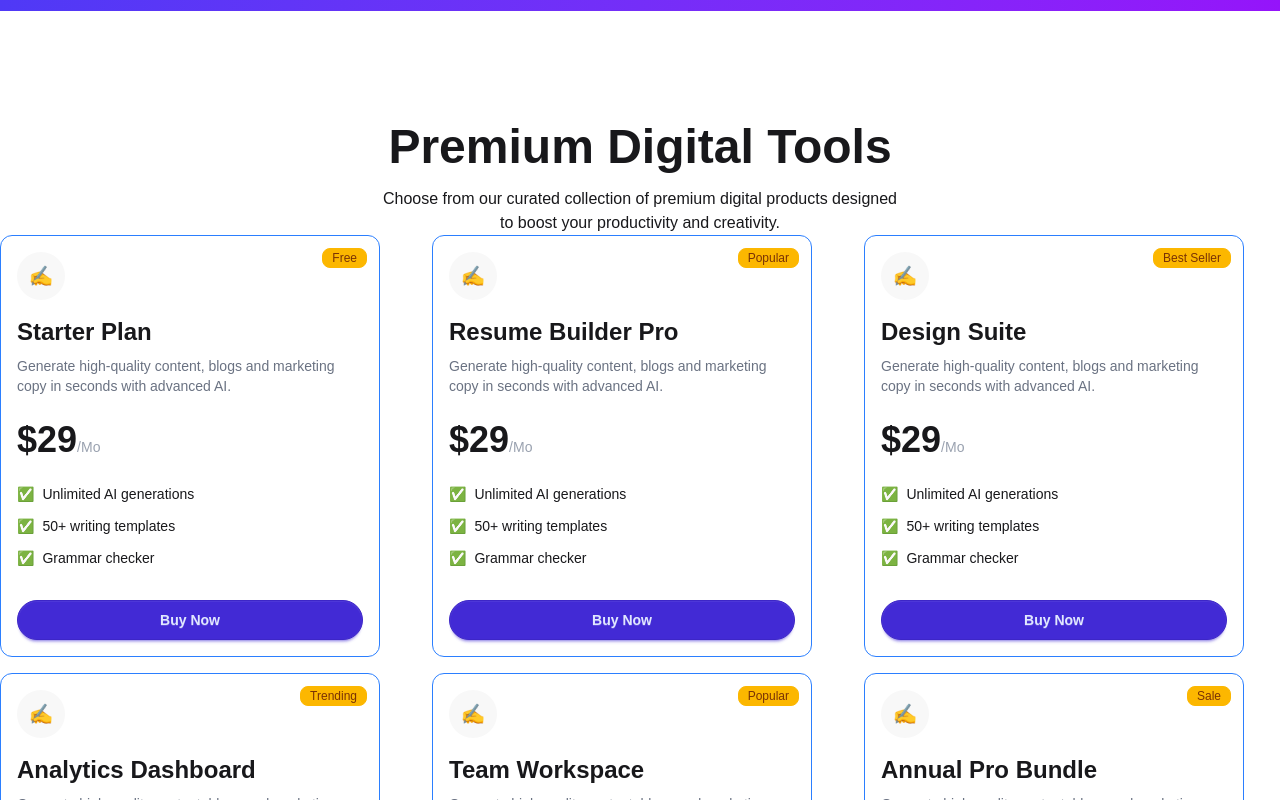
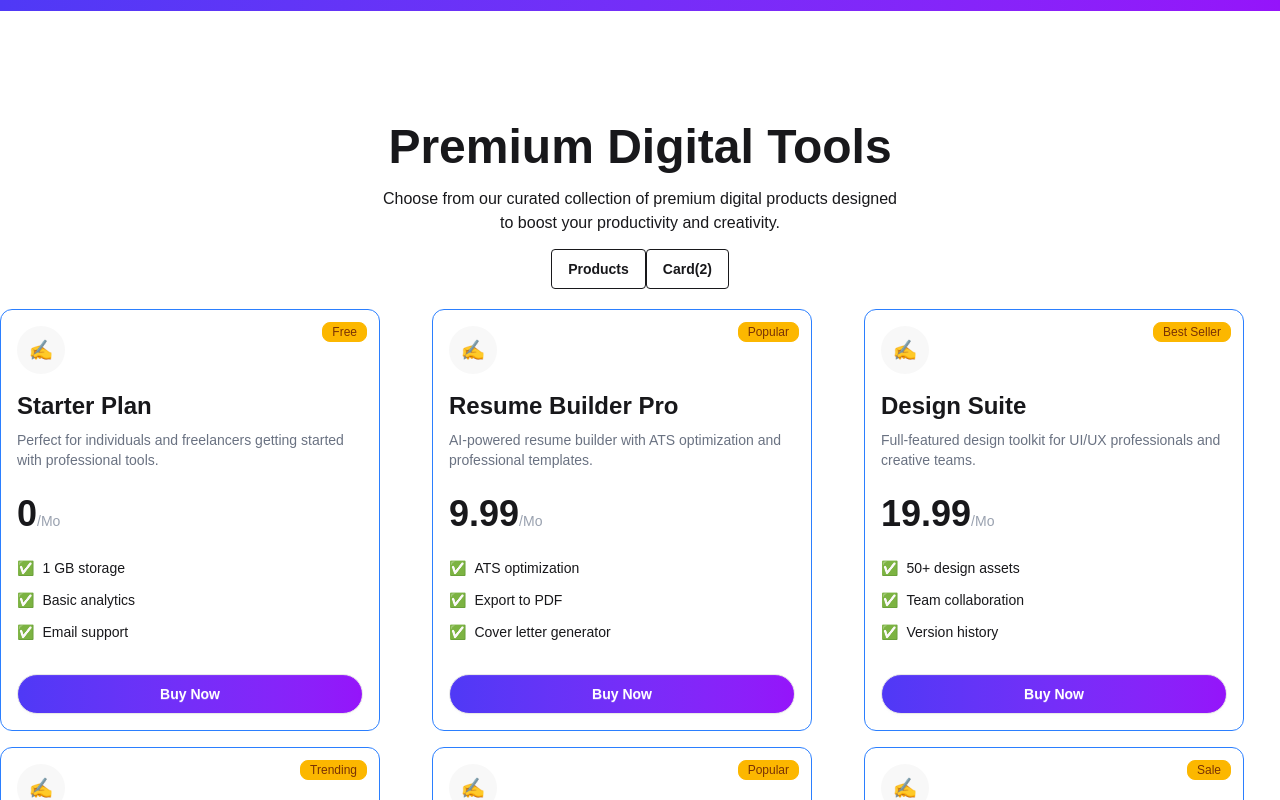
Before and after one commit to shantodey/digitools, a React (Vite) app: page / in a window 1280 px wide. Shown: the part 1060-1860 px from the top of the page. Built offline with nearby package versions, Linux system fonts and the light colour scheme.

Commit message:
Refactor product components and implement shopping cart functionality

```diff
--- a/src/App.jsx
+++ b/src/App.jsx
@@ -3,7 +3,7 @@ import Navbar from "./Component/Navbar/Navbar"
 import Hero from "./Component/Hero/Hero"
 import Counter from "./Component/Counter/Counter"
 import PDtools from "./Component/PremiumDigitalTools/PDtools"
-import { Suspense } from "react"
+import { Suspense, useState } from "react"
 
 const getProdects = async () => {
   const res = await fetch("/public/data.json");
@@ -11,15 +11,17 @@ const getProdects = async () => {
 }
 const getProductsData=getProdects()
 
+
 console.log(getProductsData);
 function App() {
+  const [cats, setCats]=useState([])
   return (
     <>
-      <Navbar/>
+      <Navbar cats={cats}/>
       <Hero/>
       <Counter/>
       <Suspense fallback={<span className="loading loading-dots loading-xl"></span>}>
-        <PDtools getProductsData ={getProductsData}/>
+        <PDtools getProductsData ={getProductsData} cats={cats} setCats={setCats}/>
       </Suspense>
 
       <ToastContainer />
--- a/src/Component/Navbar/Navbar.jsx
+++ b/src/Component/Navbar/Navbar.jsx
@@ -1,6 +1,6 @@
 import React from 'react';
 
-const Navbar = () => {
+const Navbar = ({cats}) => {
     return (
         <>
             <div className="container mx-auto">
@@ -32,8 +32,10 @@ const Navbar = () => {
                         </ul>
                     </div>
                     <div className="navbar-end">
+                        <p>shoping card</p>
+                        <span className='text-3xl mx-14' >{cats.length}</span>
                         <p>login</p>
-                        <button className="btn bg-gradient-to-r from-[#4F39F6] to-[#9514FA] text-white">Get Started</button>
+                        <button className="btn bg-linear-to-r from-[#4F39F6] to-[#9514FA] text-white">Get Started</button>
                     </div>
                 </div>
             </div>
--- a/src/Component/PremiumDigitalTools/PDtools.jsx
+++ b/src/Component/PremiumDigitalTools/PDtools.jsx
@@ -1,7 +1,9 @@
-import React from 'react';
-import Cards from '../Cards/Cards';
+import React, { useState } from 'react';
+import ProdectCards from './ProdectCards/ProdectCards'
+import ShoppingCard from './ShoppingCard/ShoppingCard';
 
-const PDtools = ({getProductsData }) => {
+const PDtools = ({getProductsData,cats,setCats }) => {
+    const [selectButton,selectedButton]=useState('Products')
     return (
         <div className='py-28'>
             <div className="container mx-auto">
@@ -9,9 +11,15 @@ const PDtools = ({getProductsData }) => {
                     <h1 className='text-5xl font-bold'>Premium Digital Tools</h1>
                     <p className='pt-4'>Choose from our curated collection of premium digital products designed <br />to boost your productivity and creativity.</p>
                 </div>
-
-
-                <Cards getProductsData ={getProductsData}/>
+                <div className="togolebutton pt-3.5 pb-5 text-center">
+                    <button onClick={()=>selectedButton("Products")}  class="btn btn-outline">Products</button>
+                    <button onClick={()=>selectedButton("Card")}  class="btn btn-outline">Card(2)</button>
+                </div>
+                {selectButton==="Products"?
+                    <ProdectCards getProductsData ={getProductsData} setCats={setCats} cats={cats} />
+                    :
+                    <ShoppingCard  setCats={setCats} cats={cats}/>
+                }
             </div>
         </div>
     );
--- a/src/Component/Card/Card.jsx
+++ b/src/Component/PremiumDigitalTools/ProdectCards/Card/Card.jsx
@@ -1,6 +1,11 @@
 import React from 'react';
 
-const Card = ({ prodectsData }) => {
+const Card = ({ prodectsData, setCats, cats }) => {
+    const existsCart = cats.find(i => i.id === prodectsData.id)
+    const addTocart = (item) => {
+        setCats(prev => [...prev, item])
+
+    }
 
     return (
         <div className="w-[380px] h-[422px] border border-blue-500 rounded-xl p-4 relative bg-white">
@@ -15,33 +20,33 @@ const Card = ({ prodectsData }) => {
             <h2 className="text-2xl font-bold mb-2">{prodectsData.name}</h2>
 
             <p className="text-sm text-gray-500 mb-6">
-                Generate high-quality content, blogs and marketing copy in seconds with advanced AI.
+                {prodectsData.description}
             </p>
 
             <div className="mb-6">
-                <span className="text-4xl font-bold">$29</span>
+                <span className="text-4xl font-bold">{prodectsData.price}</span>
                 <span className="text-gray-400 text-sm">/Mo</span>
             </div>
 
             <div className="space-y-3 mb-8">
                 <div className="flex items-center gap-2 text-sm">
                     <span>✅</span>
-                    <span>Unlimited AI generations</span>
+                    <span>{prodectsData.features[1]}</span>
                 </div>
 
                 <div className="flex items-center gap-2 text-sm">
                     <span>✅</span>
-                    <span>50+ writing templates</span>
+                    <span>{prodectsData.features[2]}</span>
                 </div>
 
                 <div className="flex items-center gap-2 text-sm">
                     <span>✅</span>
-                    <span>Grammar checker</span>
+                    <span>{prodectsData.features[3]}</span>
                 </div>
             </div>
 
-            <button className="btn btn-primary w-full rounded-full">
-                Buy Now
+            <button disabled={existsCart} onClick={() => addTocart(prodectsData)} className="btn bg-linear-to-r from-[#4F39F6] to-[#9514FA] text-white w-full rounded-full">
+                {existsCart ? "Bought" : "Buy Now" }
             </button>
         </div>
 
--- a/src/Component/Cards/Cards.jsx
+++ b/src/Component/PremiumDigitalTools/ProdectCards/ProdectCards.jsx
@@ -1,7 +1,7 @@
 import React, { use } from 'react';
-import Card from '../Card/Card';
+import Card from '../ProdectCards/Card/Card'
 
-const Cards = ({ getProductsData  }) => {
+const Cards = ({ getProductsData,cats,setCats  }) => {
     const receveData=use(getProductsData)
     return (
         <div className="grid grid-cols-3 gap-4">
@@ -9,6 +9,8 @@ const Cards = ({ getProductsData  }) => {
                 <Card
                     key={prodectsData.id}
                     prodectsData={prodectsData}
+                    setCats={setCats}
+                    cats={cats}
                 />
             ))}
         </div>
--- /dev/null
+++ b/src/Component/PremiumDigitalTools/ShoppingCard/ShoppingCard.jsx
@@ -0,0 +1,12 @@
+import React from 'react';
+
+const ShoppingCard = ({cats}) => {
+    return (
+        <div>
+            {cats.map(i=><p key={i.id}> {i.price} </p>)}
+
+        </div>
+    );
+};
+
+export default ShoppingCard;
--- a/src/Component/Prodects/Prodects.jsx
+++ /dev/null
@@ -1,13 +0,0 @@
-import React from 'react';
-import Card from '../Card/Card';
-
-const Prodects = () => {
-    return (
-        <div>
-            <Card/>
-
-        </div>
-    );
-};
-
-export default Prodects;
```
